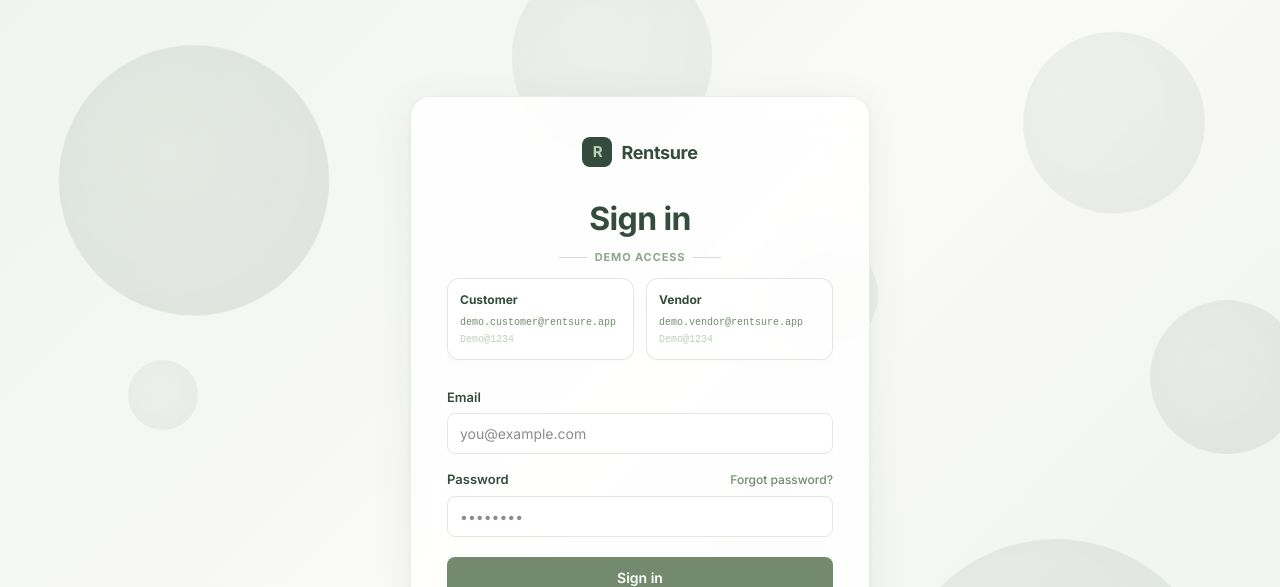
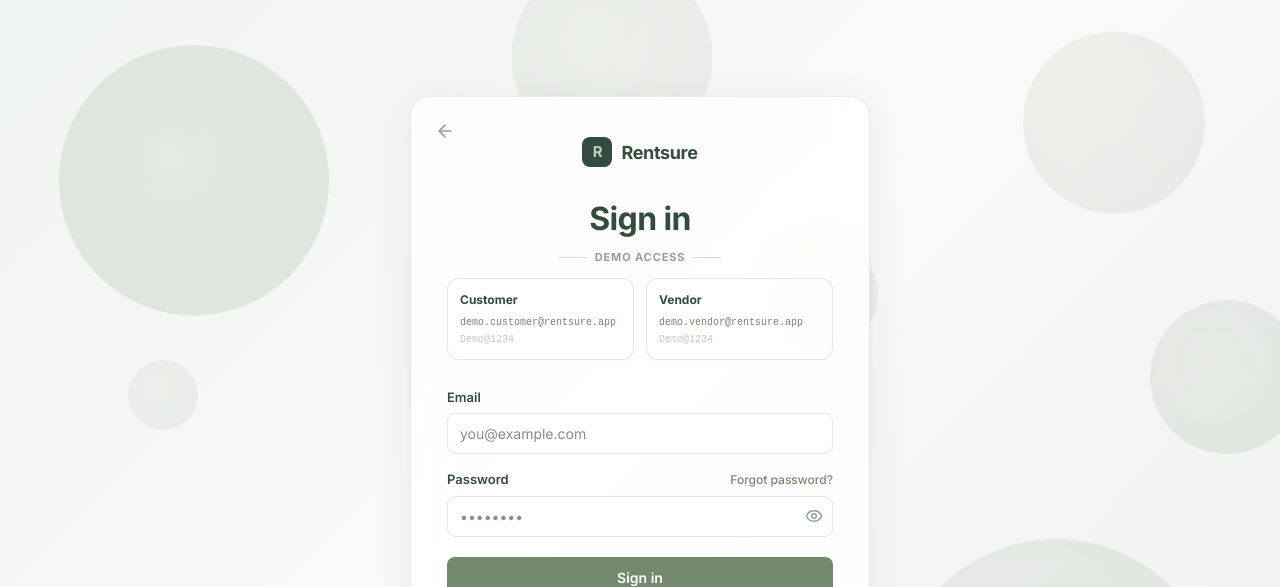
Before and after one commit to DhruvMatariya/odooXKsVF, a React (Vite) app in the folder frontend/: page /login in a window 1280 px wide. Shown: the top 587 px of the page. Built offline with nearby package versions, Linux system fonts and the light colour scheme.

Commit message:
fix: minor frontend bug fix

```diff
--- a/frontend/src/app/components/layout/AuthLayout.tsx
+++ b/frontend/src/app/components/layout/AuthLayout.tsx
@@ -1,4 +1,5 @@
-import { Outlet } from 'react-router';
+import { Outlet, Link } from 'react-router';
+import { ArrowLeft } from 'lucide-react';
 
 /* Floating bubble data — varied sizes, positions, delays, durations */
 const BUBBLES = [
@@ -83,6 +84,9 @@
 
         {/* Centered glass card wrapping all auth screens */}
         <div className="auth-card">
+          <Link to="/" aria-label="Back to home" style={{ position: 'absolute', top: '24px', left: '24px', color: '#8EA58C', transition: 'color 0.2s' }} onMouseEnter={e => { e.currentTarget.style.color = '#344C3D'; }} onMouseLeave={e => { e.currentTarget.style.color = '#8EA58C'; }}>
+            <ArrowLeft size={20} />
+          </Link>
           {/* Rentsure logo mark at top of every auth screen */}
           <div style={{
             display: 'flex', alignItems: 'center', justifyContent: 'center',
--- a/frontend/src/app/screens/auth/Login.tsx
+++ b/frontend/src/app/screens/auth/Login.tsx
@@ -2,7 +2,7 @@
 import { Link, useNavigate } from 'react-router';
 import { useAuth } from '../../lib/AuthContext';
 import { toast } from 'sonner';
-import { Info } from 'lucide-react';
+import { Info, Eye, EyeOff, ArrowLeft } from 'lucide-react';
 
 // Mock user store — keyed by email; role comes from here, not from a UI toggle
 const MOCK_USERS: Record<string, { id: string; fullName: string; email: string; role: 'CUSTOMER' | 'VENDOR'; companyName?: string; gstNumber?: string; productCategory?: string }> = {
@@ -22,6 +22,7 @@
 export function Login() {
   const [email, setEmail] = useState('');
   const [password, setPassword] = useState('');
+  const [showPassword, setShowPassword] = useState(false);
   const [loading, setLoading] = useState(false);
   const { login } = useAuth();
   const navigate = useNavigate();
@@ -51,7 +52,6 @@
       <h1 style={{ color: '#344C3D',textAlign: 'center', fontWeight: 700, fontSize: '32px', letterSpacing: '-0.02em', marginBottom: '6px' }}>
         Sign in
       </h1>
-
 
       {/* Premium Demo Credentials */}
       <div style={{ marginBottom: '28px' }}>
@@ -93,11 +93,20 @@
               Forgot password?
             </Link>
           </div>
-          <input
-            type="password" value={password} onChange={e => setPassword(e.target.value)}
-            placeholder="••••••••" required autoComplete="current-password"
-            style={inputStyle}
-          />
+          <div style={{ position: 'relative' }}>
+            <input
+              type={showPassword ? 'text' : 'password'} value={password} onChange={e => setPassword(e.target.value)}
+              placeholder="••••••••" required autoComplete="current-password"
+              style={{ ...inputStyle, paddingRight: '40px' }}
+            />
+            <button
+              type="button"
+              onClick={() => setShowPassword(!showPassword)}
+              style={{ position: 'absolute', right: '10px', top: '50%', transform: 'translateY(-50%)', background: 'none', border: 'none', cursor: 'pointer', color: '#8EA58C', padding: 0, display: 'flex' }}
+            >
+              {showPassword ? <EyeOff size={18} /> : <Eye size={18} />}
+            </button>
+          </div>
         </div>
 
         <button
--- a/frontend/src/app/screens/auth/Register.tsx
+++ b/frontend/src/app/screens/auth/Register.tsx
@@ -3,7 +3,7 @@
 import { toast } from 'sonner';
 import type { UserRole } from '../../lib/types';
 import { useAuth } from '../../lib/AuthContext';
-import { User, Building2, Check } from 'lucide-react';
+import { User, Building2, Check, Eye, EyeOff, ArrowLeft } from 'lucide-react';
 
 // Matches POST /api/v1/auth/register — discriminated union on role
 // Customer: { role, fullName, email, password }
@@ -21,6 +21,7 @@
     fullName: '', email: '', password: '',
     companyName: '', gstNumber: '', productCategory: '',
   });
+  const [showPassword, setShowPassword] = useState(false);
   const [loading, setLoading] = useState(false);
   const { login } = useAuth();
   const navigate = useNavigate();
@@ -114,7 +115,16 @@
           <input type="email" value={form.email} onChange={e => update('email', e.target.value)} placeholder="you@example.com" required style={inputStyle} />
         </Field>
         <Field label="Password">
-          <input type="password" value={form.password} onChange={e => update('password', e.target.value)} placeholder="Min. 8 characters" required minLength={8} style={inputStyle} />
+          <div style={{ position: 'relative' }}>
+            <input type={showPassword ? 'text' : 'password'} value={form.password} onChange={e => update('password', e.target.value)} placeholder="Min. 8 characters" required minLength={8} style={{ ...inputStyle, paddingRight: '40px' }} />
+            <button
+              type="button"
+              onClick={() => setShowPassword(!showPassword)}
+              style={{ position: 'absolute', right: '10px', top: '50%', transform: 'translateY(-50%)', background: 'none', border: 'none', cursor: 'pointer', color: '#8EA58C', padding: 0, display: 'flex' }}
+            >
+              {showPassword ? <EyeOff size={18} /> : <Eye size={18} />}
+            </button>
+          </div>
         </Field>
 
         {/* Vendor-only fields */}
```
